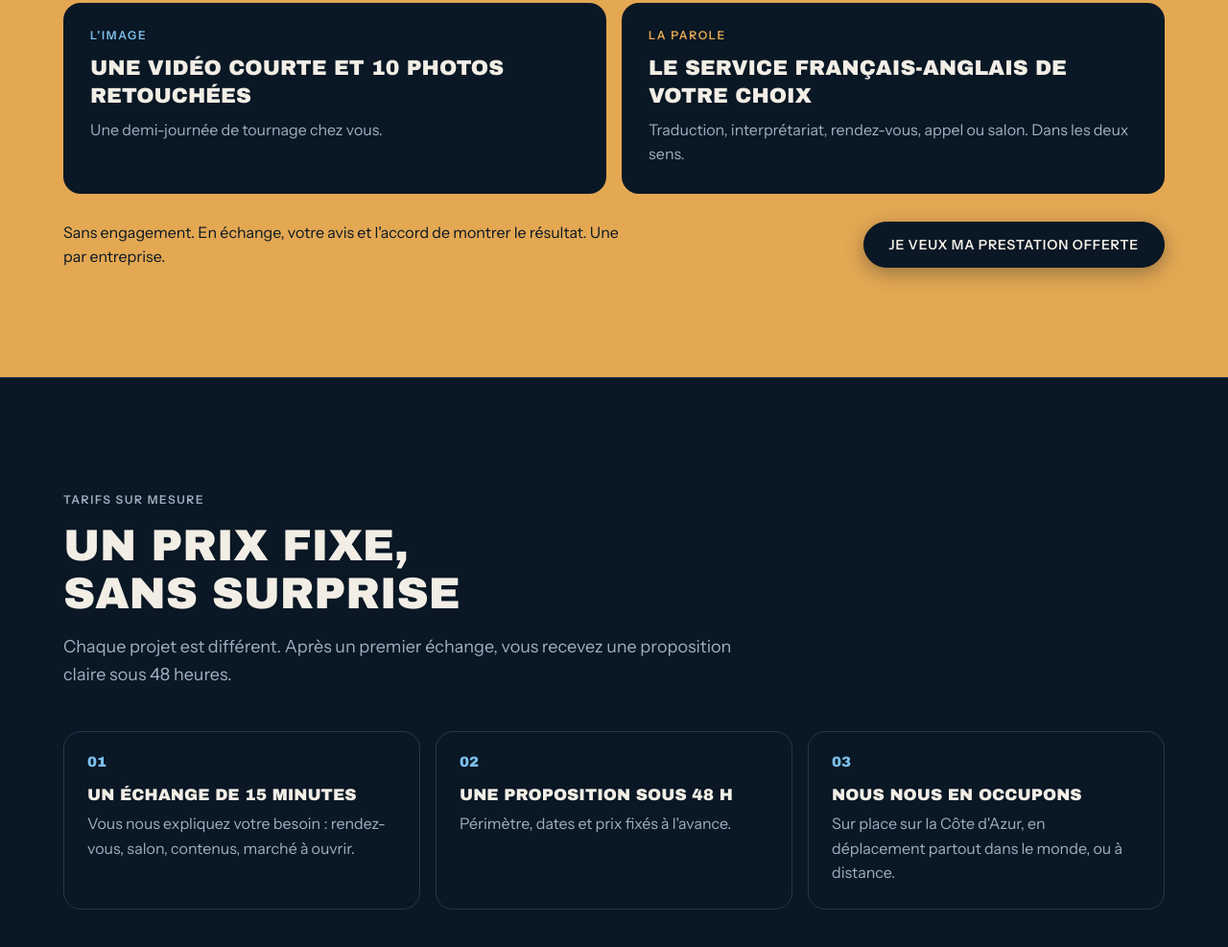
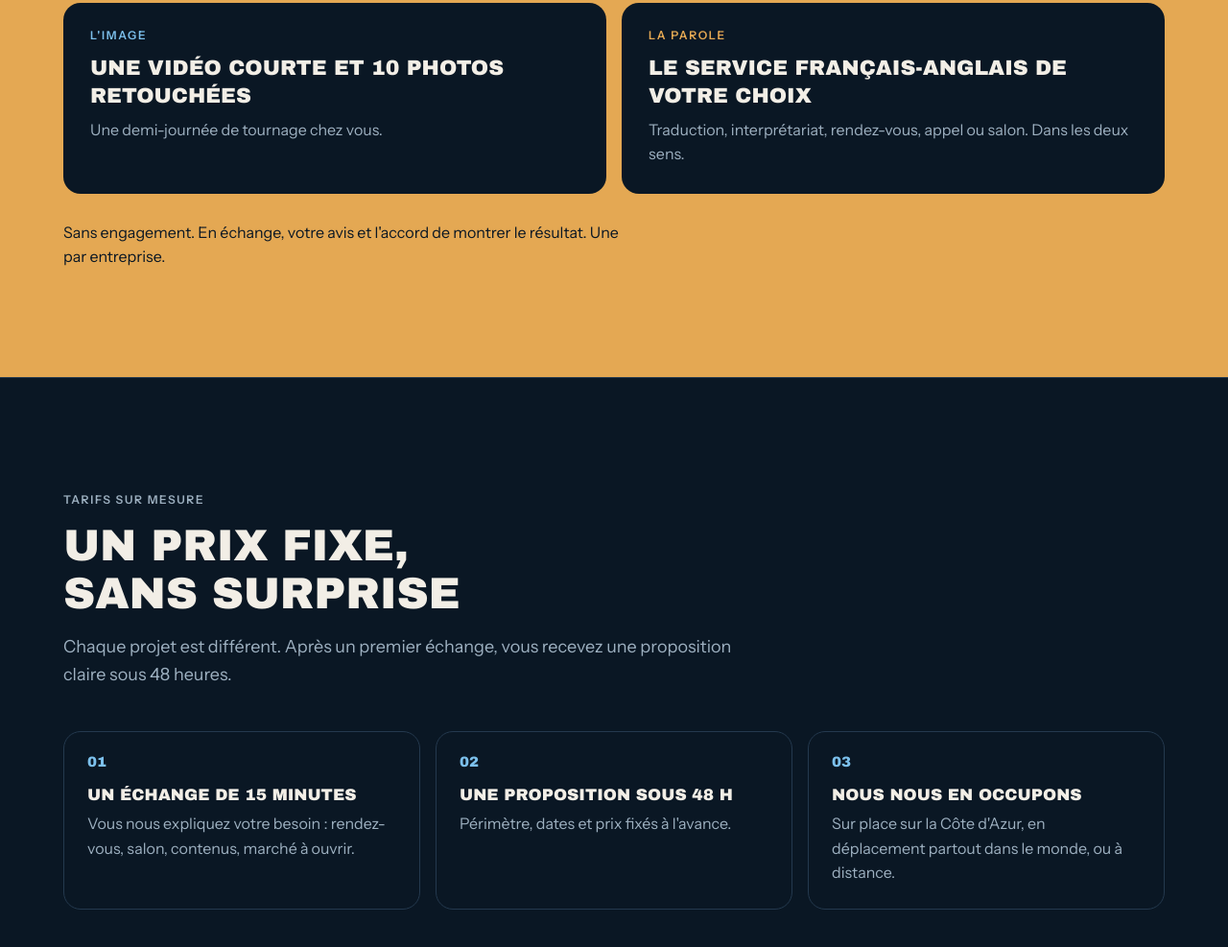
Before and after one commit to twoshores/twoshores.github.io, a plain HTML site: page apercu/index.html in a window 1280 px wide. Shown: the part 4625-5612 px from the top of the page at 96% size. Drawn offline with Linux system fonts and the light colour scheme; a web font is replaced by a local one.

Commit message:
Aperçu : retrait du bouton de l'offre
Co-Authored-By: Claude Opus 5.5 <noreply@anthropic.com>
Claude-Session: https://claude.ai/code/session_01GMHWC4ENwSVGhvJA1BhhUa

```diff
--- a/apercu/index.html
+++ b/apercu/index.html
@@ -343,7 +343,6 @@ footer .wrap{display:flex;flex-wrap:wrap;justify-content:space-between;gap:10px}
       </div>
       <div class="offer-foot">
         <p data-i18n="o_note">Sans engagement. En échange, votre avis et l'accord de montrer le résultat. Une par entreprise.</p>
-        <a class="pill big dark" id="offer-cta" href="mailto:twoshores.contact@gmail.com?subject=Premi%C3%A8re%20prestation%20offerte" data-i18n="o_cta">Je veux ma prestation offerte</a>
       </div>
     </div>
   </section>
```
